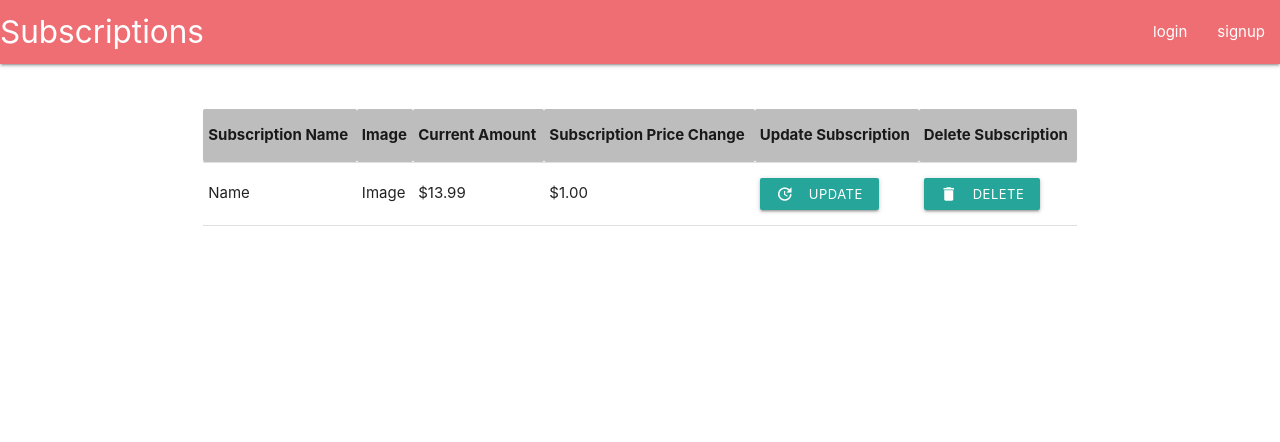
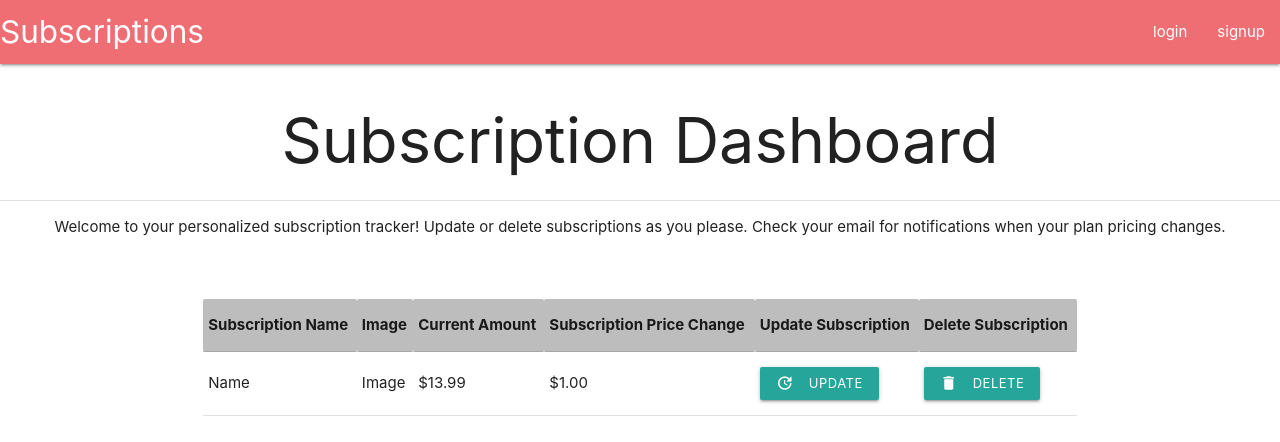
Before and after one commit to Aikeh2021/subscription-manager, a React (Create React App) app in the folder client/: page /dashboard in a window 1280 px wide. Shown: the top 442 px of the page. Built offline with nearby package versions, Linux system fonts and the light colour scheme; no server answers.

Commit message:
Added a heading tag on each of the dashboards to distinguish between the user and admin views. Added instructrions to the user's dashboard. Will add a way to personalize each user dashboard with their name to the header so they have another way to know they are accessing their personal account.

```diff
--- a/client/src/containers/Admin/AdminDashboard.jsx
+++ b/client/src/containers/Admin/AdminDashboard.jsx
@@ -2,8 +2,15 @@ import React from 'react';
 import Dashboard from '../../components/Dashboards/Dashboard';
 
 const AdminDashboard = () => {
+    const styles = {
+        h1: {
+            textAlign: "center"
+        }
+    }
     return (
         <div>
+            <h1 style={styles.h1}>Admin Subscription Dashboard</h1>
+            <br />
             <Dashboard />
         </div>
     );
--- a/client/src/containers/UserDashboard/UserDashboard.jsx
+++ b/client/src/containers/UserDashboard/UserDashboard.jsx
@@ -1,9 +1,24 @@
-import React from 'react';
-import Dashboard from '../../components/Dashboards/Dashboard';
+import React from "react";
+import Dashboard from "../../components/Dashboards/Dashboard";
 
 const UserDashboard = () => {
+  const styles = {
+    h1: {
+      textAlign: "center",
+    },
+    p: {
+      textAlign: "center"
+    }
+  };
   return (
     <div>
+      <h1 style={styles.h1}>Subscription Dashboard</h1>
+      <div className="divider"></div>
+      <p style={styles.p}>
+        Welcome to your personalized subscription tracker! Update or delete
+        subscriptions as you please. Check your email for notifications when
+        your plan pricing changes.
+      </p>
       <Dashboard />
     </div>
   );
```
